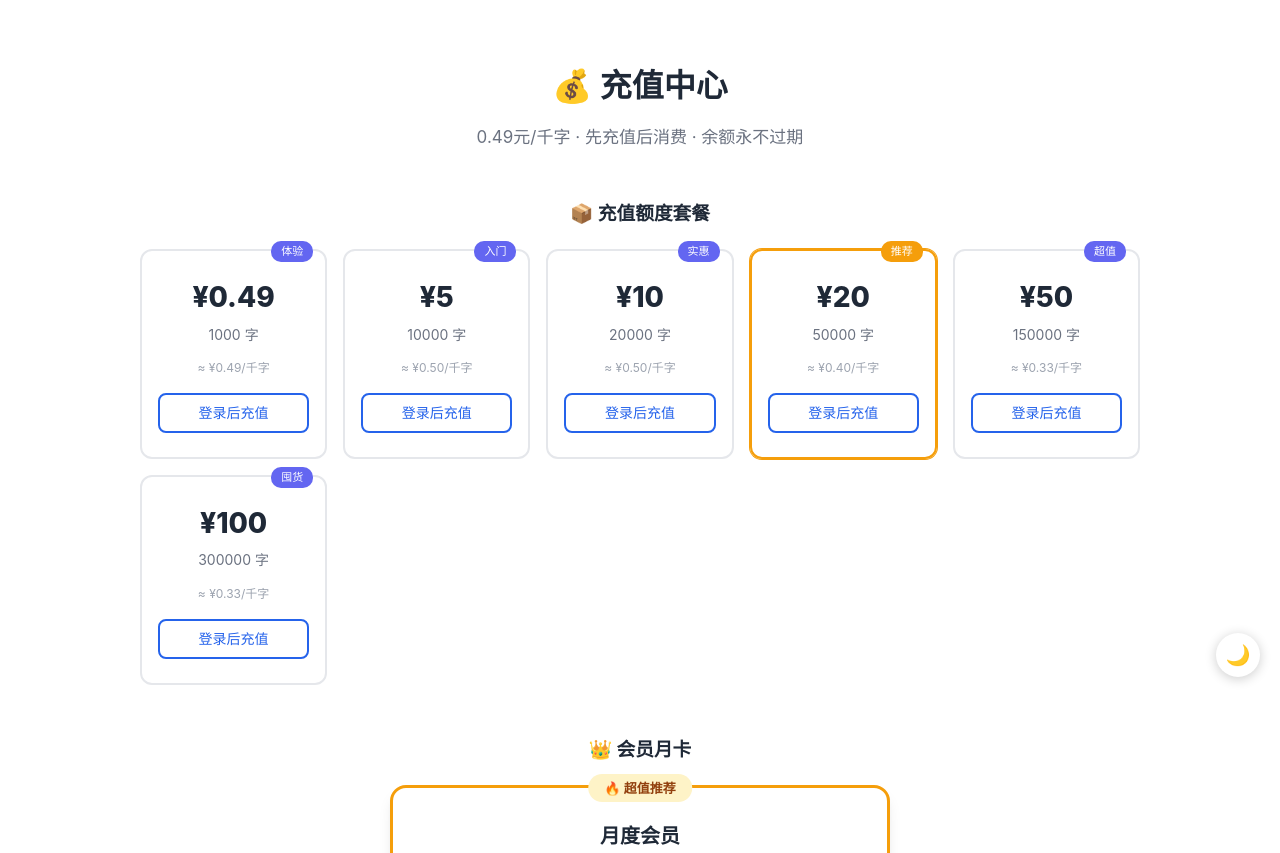
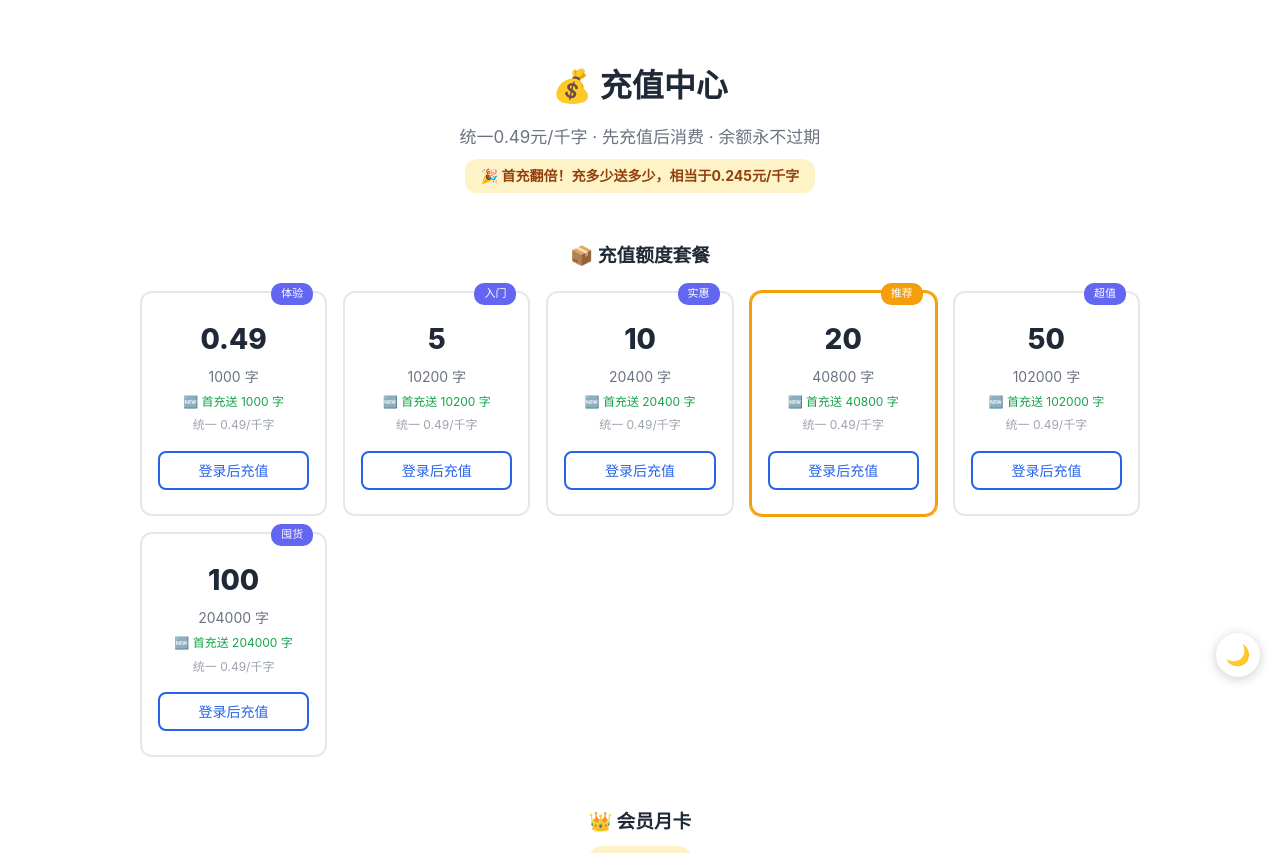
Before and after one commit to HGSQ-123/ai-chachong, a Flask app: page /user/member in a window 1280 px wide. Shown: the part 103-956 px from the top of the page. Run offline with Flask 3, Linux system fonts and the light colour scheme.

Commit message:
feat: 统一0.49千字+首充翻倍+修复充值流程

```diff
--- a/templates/pricing.html
+++ b/templates/pricing.html
@@ -6,7 +6,10 @@
     <div class="container">
         <div class="section-header">
             <h2 class="section-title">💰 充值中心</h2>
-            <p class="section-desc">0.49元/千字 · 先充值后消费 · 余额永不过期</p>
+            <p class="section-desc">统一0.49元/千字 · 先充值后消费 · 余额永不过期</p>
+            <div style="text-align:center;margin-top:8px;">
+                <span style="display:inline-block;background:#fef3c7;color:#92400e;padding:6px 16px;border-radius:12px;font-size:14px;font-weight:700;">🎉 首充翻倍！充多少送多少，相当于0.245元/千字</span>
+            </div>
         </div>
 
         <!-- ==================== 当前额度 ==================== -->
@@ -37,12 +40,12 @@
         <h3 style="text-align:center; margin: 40px 0 20px;">📦 充值额度套餐</h3>
         <div class="recharge-grid" style="display:grid; grid-template-columns:repeat(auto-fit,minmax(180px,1fr)); gap:16px; max-width:1000px; margin:0 auto;">
             {% set packages = [
-                {"amount":0.49,"words":1000,"label":"¥0.49 = 1千字","badge":"体验"},
-                {"amount":5,"words":10000,"label":"¥5 = 1万字","badge":"入门"},
-                {"amount":10,"words":20000,"label":"¥10 = 2万字","badge":"实惠"},
-                {"amount":20,"words":50000,"label":"¥20 = 5万字","badge":"推荐"},
-                {"amount":50,"words":150000,"label":"¥50 = 15万字","badge":"超值"},
-                {"amount":100,"words":300000,"label":"¥100 = 30万字","badge":"囤货"}
+                {"amount":0.49,"words":1000,"label":"0.49 = 1千字","badge":"体验"},
+                {"amount":5,"words":10200,"label":"5 = 1.02万字","badge":"入门"},
+                {"amount":10,"words":20400,"label":"10 = 2.04万字","badge":"实惠"},
+                {"amount":20,"words":40800,"label":"20 = 4.08万字","badge":"推荐"},
+                {"amount":50,"words":102000,"label":"50 = 10.2万字","badge":"超值"},
+                {"amount":100,"words":204000,"label":"100 = 20.4万字","badge":"囤货"}
             ] %}
             {% for pkg in packages %}
             <div class="recharge-card" style="border:2px solid #e5e7eb;border-radius:12px;padding:24px 16px;text-align:center;cursor:pointer;transition:all .2s;position:relative;{% if pkg.badge=='推荐' %}border-color:#f59e0b;box-shadow:0 0 0 1px #f59e0b;{% endif %}"
@@ -51,9 +54,10 @@
                 {% if pkg.badge %}
                 <span style="position:absolute;top:-10px;right:12px;background:{% if pkg.badge=='推荐' %}#f59e0b{% else %}#6366f1{% endif %};color:white;font-size:11px;padding:2px 10px;border-radius:10px;">{{ pkg.badge }}</span>
                 {% endif %}
-                <div style="font-size:28px;font-weight:800;color:#1f2937;margin-bottom:4px;">¥{{ pkg.amount }}</div>
-                <div style="font-size:14px;color:#6b7280;margin-bottom:12px;">{{ pkg.words }} 字</div>
-                <div style="font-size:12px;color:#9ca3af;margin-bottom:16px;">≈ ¥{{ "%.2f"|format(pkg.amount*1000/pkg.words) }}/千字</div>
+                <div style="font-size:28px;font-weight:800;color:#1f2937;margin-bottom:4px;">{{ pkg.amount }}</div>
+                <div style="font-size:14px;color:#6b7280;margin-bottom:4px;">{{ pkg.words }} 字</div>
+                <div style="font-size:12px;color:#16a34a;margin-bottom:4px;">🆕 首充送 {{ pkg.words }} 字</div>
+                <div style="font-size:12px;color:#9ca3af;margin-bottom:16px;">统一 0.49/千字</div>
                 {% if user %}
                 <button class="btn btn-primary btn-block" onclick="purchaseCredits({{ loop.index0 }})" style="font-size:14px;padding:8px;">立即充值</button>
                 {% else %}
```
Also changed, not shown: config.py (+6 -6 lines), services/billing.py (+16 -8 lines).
